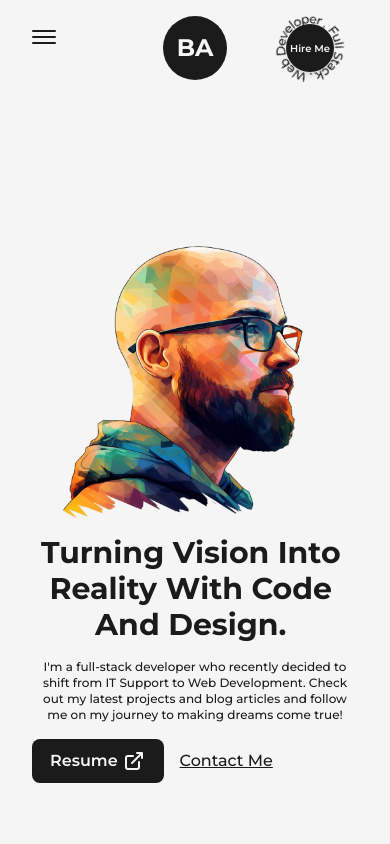
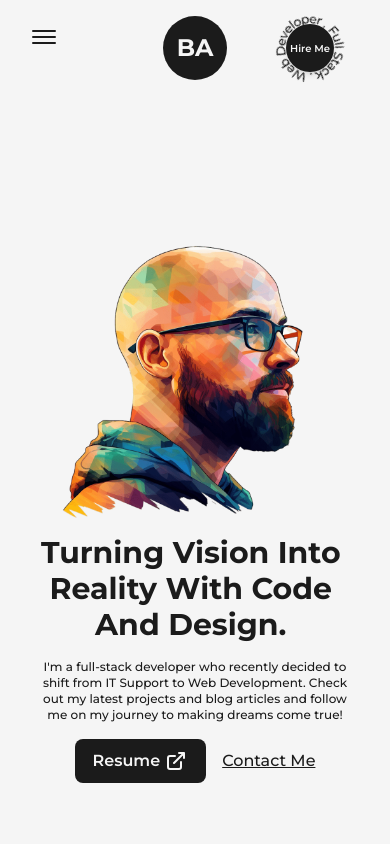
Before and after one commit to baguiar428/portfolio-2.0, a Next.js app: page / in a window 390 px wide. Shown: the top 844 px of the page. Built offline with nearby package versions, Linux system fonts and the light colour scheme.

Commit message:
Fixed home page contact and resume centering issue.

```diff
--- a/src/app/page.js
+++ b/src/app/page.js
@@ -35,7 +35,7 @@
               blog articles and follow me on my journey to making dreams come
               true!
             </p>
-            <div className='flex items-center self-start mt-2 lg:self-center'>
+            <div className='flex items-center self-start mt-2 lg:justify-center'>
               <Link
                 href="/Bruno_Aguiar-Resume.pdf"
                 target="_blank"
```
